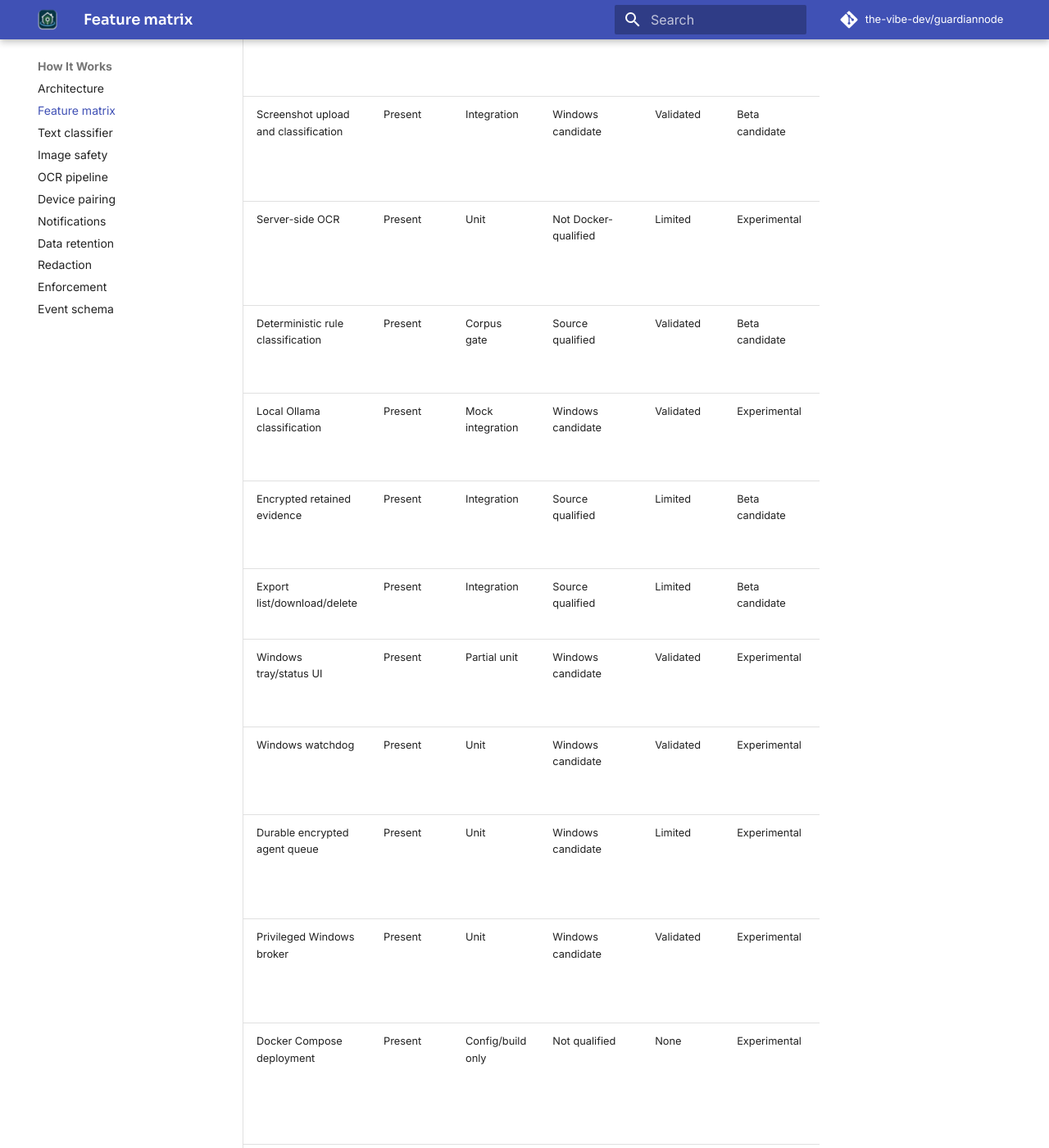
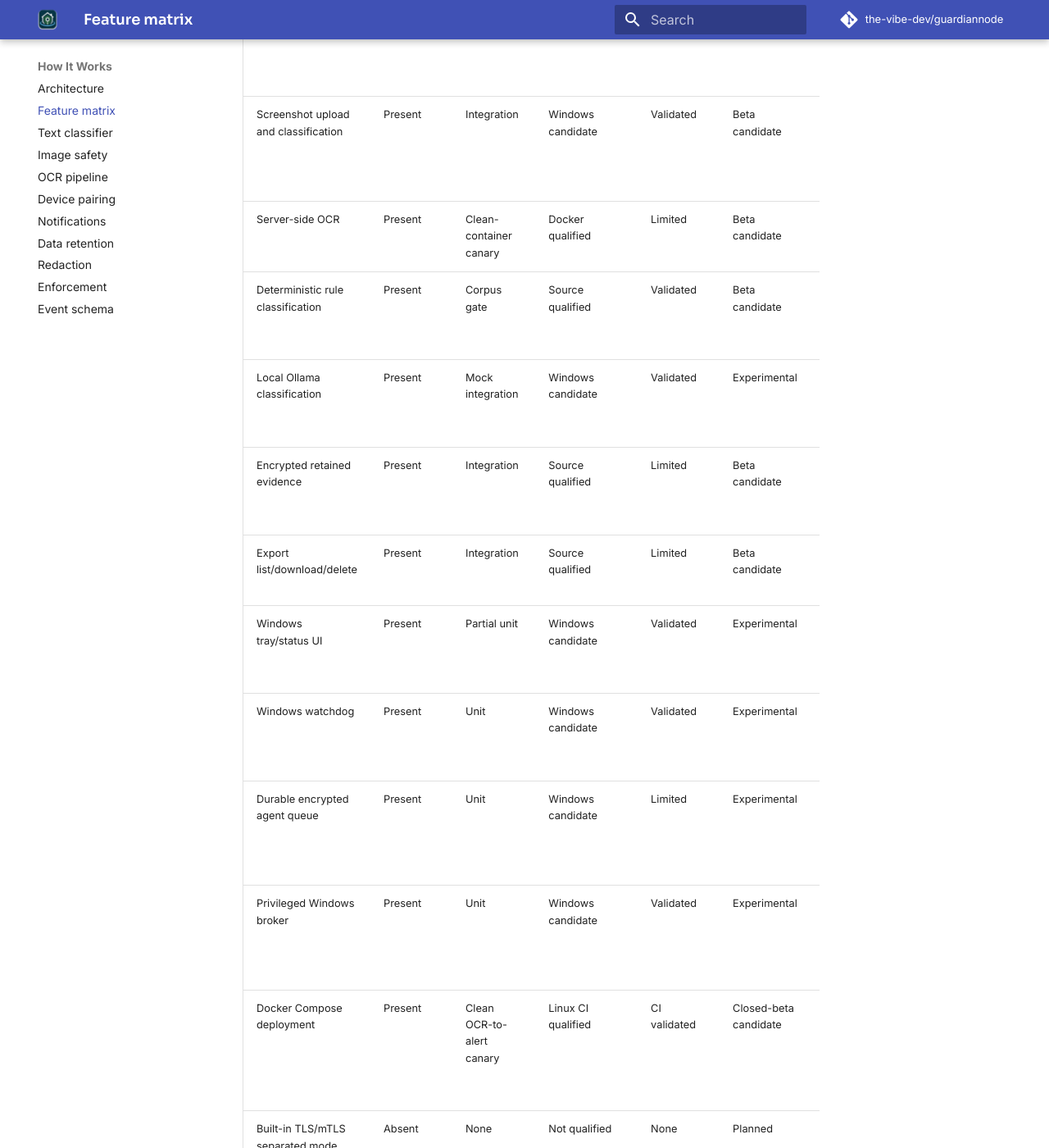
Before and after one commit to the-vibe-dev/guardiannode, an MkDocs documentation site: the page built from docs/FEATURE_MATRIX.md, in a window 1280 px wide and 1400 px high, scrolled down 717 px. Shown: the whole window at 82% size. Built offline with MkDocs 1.6.1 and Material for MkDocs 9.7.7, drawn with Linux system fonts in a browser that asks for light colours; comment, search, counter and statistics services are not loaded.

Commit message:
docs: promote qualified Docker beta path

```diff
--- a/docs/FEATURE_MATRIX.md
+++ b/docs/FEATURE_MATRIX.md
@@ -11,7 +11,7 @@ ready. GuardianNode currently makes no production-readiness claim.
 | Device pairing | Present | Integration | Windows candidate | Validated | Beta candidate | `backend/app/services/pairing.py` | `backend/tests/test_device_auth.py` |
 | Local all-in-one bootstrap | Present | Integration | Windows candidate | Validated | Experimental | `backend/app/api/devices.py` | `backend/tests/test_pairing_local_bootstrap.py` |
 | Screenshot upload and classification | Present | Integration | Windows candidate | Validated | Beta candidate | `backend/app/services/screenshot_async.py` | `backend/tests/test_image_mime.py` |
-| Server-side OCR | Present | Unit | Not Docker-qualified | Limited | Experimental | `backend/app/services/screenshot_ingest.py` | `backend/tests/test_profile_resolution.py` |
+| Server-side OCR | Present | Clean-container canary | Docker qualified | Limited | Beta candidate | `backend/app/services/ocr.py` | `scripts/docker_canary.py` |
 | Deterministic rule classification | Present | Corpus gate | Source qualified | Validated | Beta candidate | `backend/app/services/risk_rules.py` | `tests/test_classifier_benchmark.py` |
 | Local Ollama classification | Present | Mock integration | Windows candidate | Validated | Experimental | `backend/app/services/classifier.py` | `backend/tests/test_model_fallback.py` |
 | Encrypted retained evidence | Present | Integration | Source qualified | Limited | Beta candidate | `backend/app/services/encryption.py` | `backend/tests/test_export.py` |
@@ -20,7 +20,7 @@ ready. GuardianNode currently makes no production-readiness claim.
 | Windows watchdog | Present | Unit | Windows candidate | Validated | Experimental | `agent-windows/src/watchdog.py` | `agent-windows/tests/test_watchdog.py` |
 | Durable encrypted agent queue | Present | Unit | Windows candidate | Limited | Experimental | `agent-windows/src/durable_queue.py` | `agent-windows/tests/test_durable_queue.py` |
 | Privileged Windows broker | Present | Unit | Windows candidate | Validated | Experimental | `agent-windows/src/broker_service.py` | `agent-windows/tests/test_broker_service.py` |
-| Docker Compose deployment | Present | Config/build only | Not qualified | None | Experimental | `installer/server-linux/docker-compose.yml` | `tests/test_release_workflows.py` |
+| Docker Compose deployment | Present | Clean OCR-to-alert canary | Linux CI qualified | CI validated | Closed-beta candidate | `installer/server-linux/docker-compose.yml` | `scripts/docker_canary.py` |
 | Built-in TLS/mTLS separated mode | Absent | None | Not qualified | None | Planned | Planned transport layer | Not implemented |
 | Automatic application updates | Absent | None | Not qualified | None | Planned | Planned updater | Not implemented |
 
```
Also changed, not shown: docs/RELEASE_GATES.md (+1 -1 lines), installer/server-linux/README.md (+3 -1 lines).
